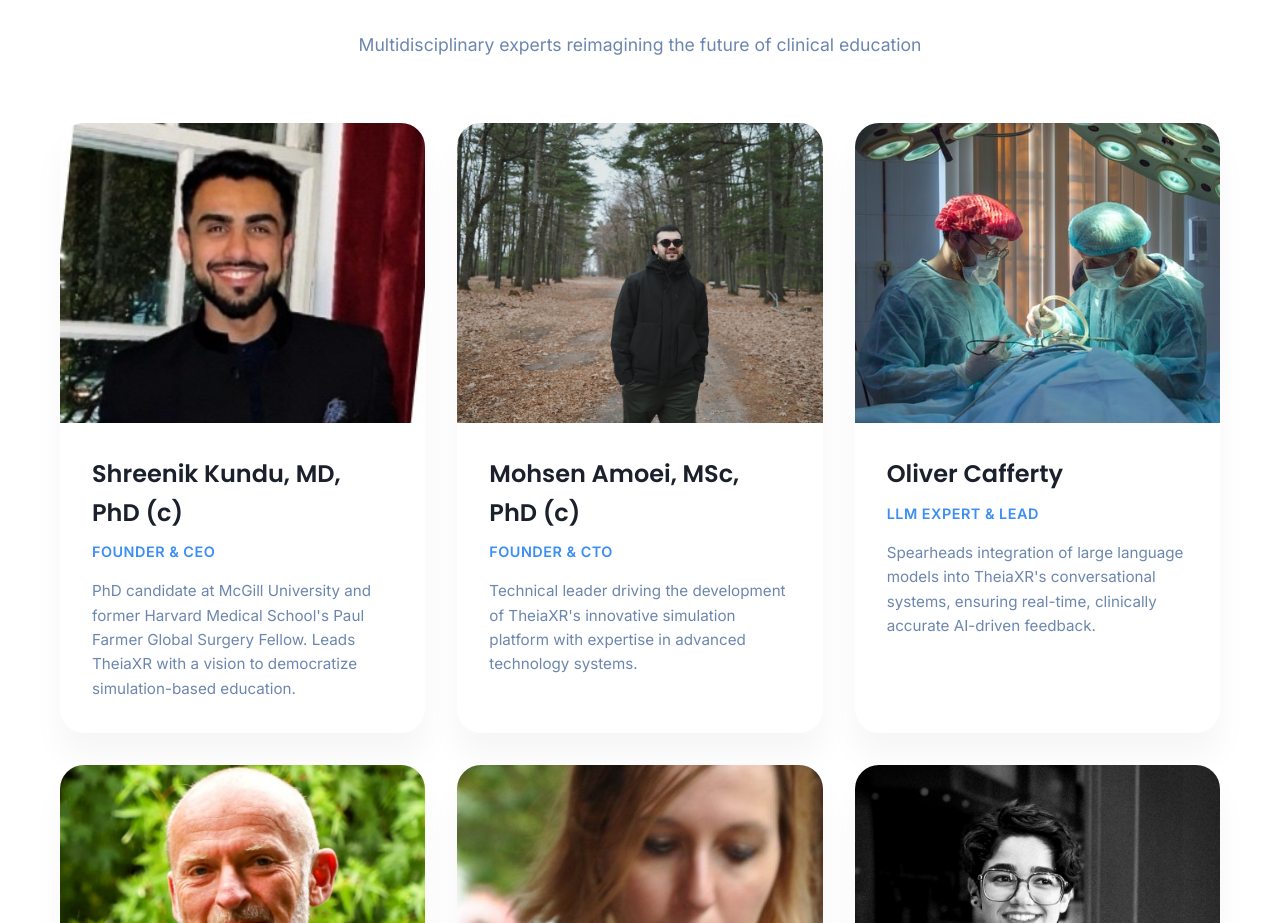
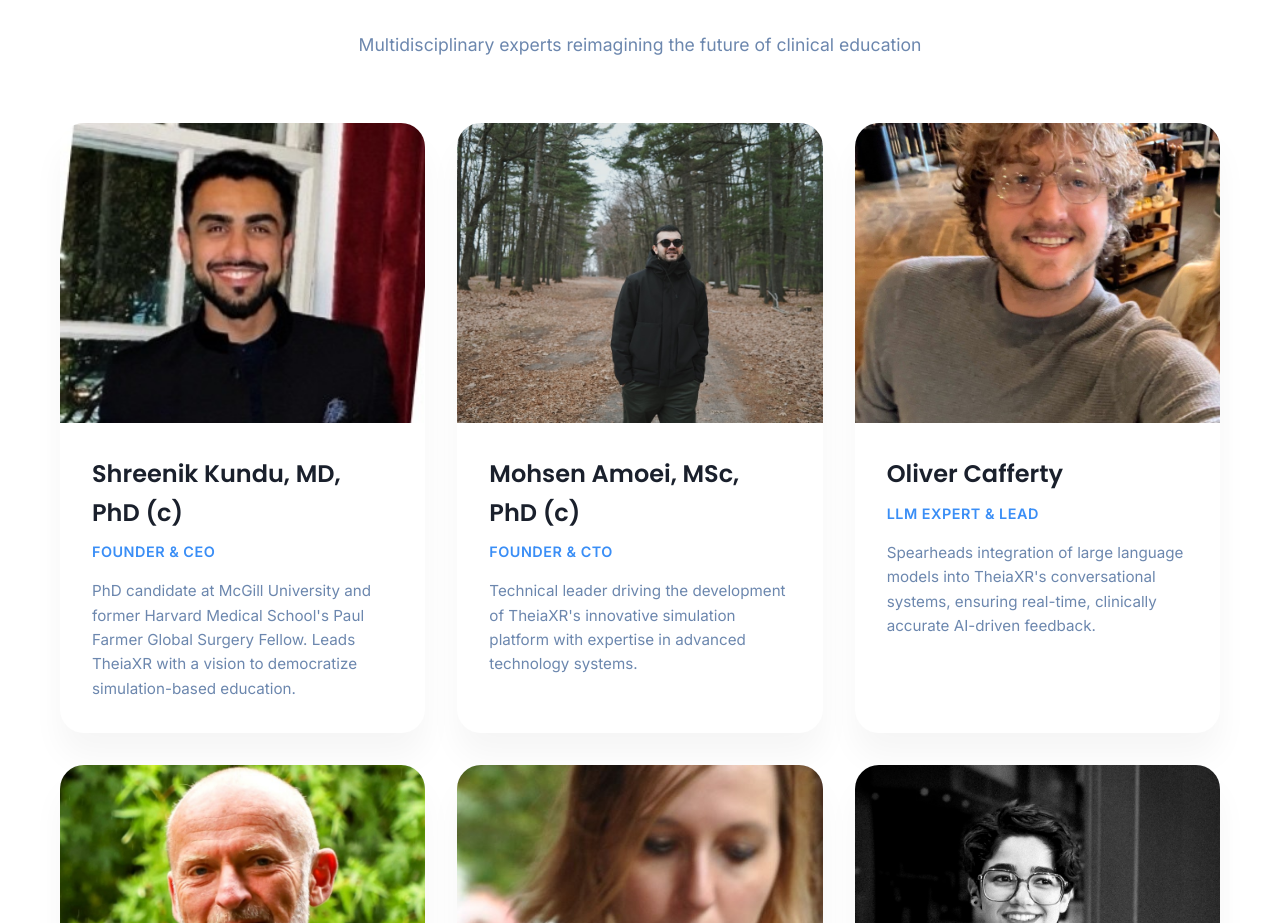
Before and after one commit to Theia-XR/website, a React (Create React App) app: page / in a window 1280 px wide. Shown: the part 3229-4152 px from the top of the page. Built offline with nearby package versions, Linux system fonts and the light colour scheme.

Commit message:
Add Oliver Cafferty's photo to team section
- Updated Oliver Cafferty's profile to use his actual professional photo
- Replaced placeholder image with oliver.jpeg
- Maintains his role as LLM Expert & Lead with existing bio
- Complete leadership team now has authentic photos

```diff
--- a/src/App.js
+++ b/src/App.js
@@ -195,7 +195,7 @@
 
             <div className="team-card">
               <div className="team-photo">
-                <img src="/assets/images/ce69ac80acff80896a9665e4ce23d8c4b93dd8ec.jpg" alt="Oliver Cafferty" />
+                <img src="/assets/images/oliver.jpeg" alt="Oliver Cafferty" />
               </div>
               <div className="team-info">
                 <h3>Oliver Cafferty</h3>
```
Also changed, not shown: public/assets/images/oliver.jpeg (added).
